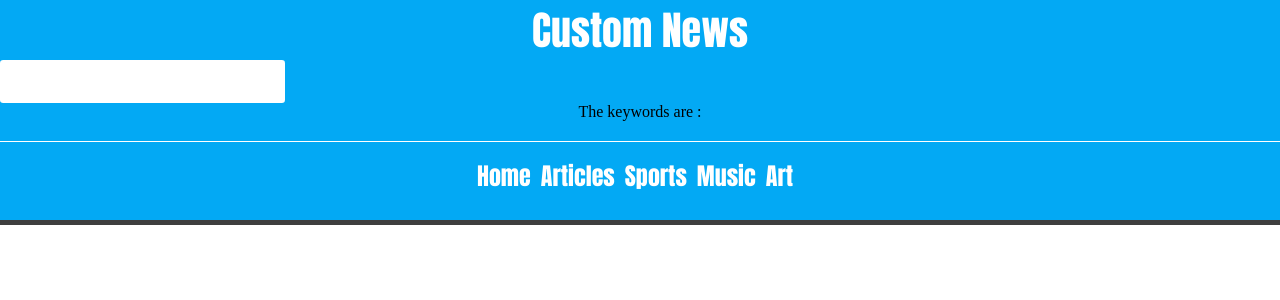
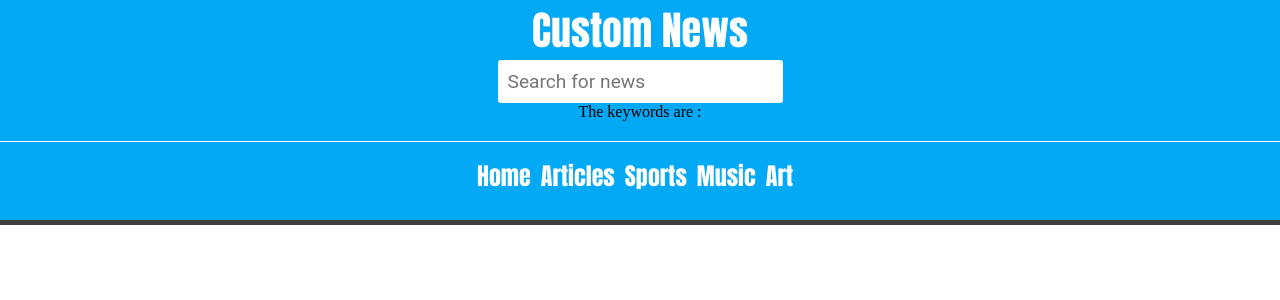
Before and after one commit to anniepuy/react-news-app, a React (Vite) app: page / in a window 1280 px wide. Shown: the top 300 px of the page. Built offline with nearby package versions, Linux system fonts and the light colour scheme.

Commit message:
using inline styles to dynamically change element style based on state

```diff
--- a/src/components/header/header.jsx
+++ b/src/components/header/header.jsx
@@ -11,11 +11,12 @@ import Navigation from './nav.jsx';
 import { useState } from 'react';
 
 const Header = () => {
-
+    const [active, setActive] = useState(false)
     const [keywords, setKeywords] = useState('');
 
-
     const handleInputChange = (event) => {
+        const value = event.target.value === '' ? 'active':'not-active';
+        setActive(value)
         setKeywords(event.target.value);
 
     }
@@ -25,11 +26,13 @@ const Header = () => {
             <div className = "logo">
                 Custom News
             </div>
-            <input
+            <input className = {active ? 'active' : 'not-active'}
                 onChange={handleInputChange}
+                type="text"
+                placeholder="Search for news"
             />
             The keywords are : {keywords}
-        <Navigation />
+            <Navigation />
         </header>
     )
 }
--- a/src/components/news_list_item.jsx
+++ b/src/components/news_list_item.jsx
@@ -9,12 +9,14 @@ Purpose: using props to pass static file data from main.jsx to child component.
 const NewsItem = (props) => {
     <>
         return (
-            <div key={props.id}>
-                <h3>{props.title}</h3>
+
+            <div className = "news_item" key={props.item.id}>
+                <h3>{props.item.title}</h3>
                 <div>
-                    {props.feed}
+                    {props.item.feed}
                 </div>
             </div>
+
         )
     </>
 }
--- a/src/styles/styles.css
+++ b/src/styles/styles.css
@@ -24,7 +24,7 @@ header input{
     font-family: 'Roboto', sans-serif;
     color: #333;
     font-size: 1.2rem;
-    margin: o auto;
+    margin: 0 auto;
     padding: 10px;
     border-radius: 0.2rem;
     background-color: rgb(255, 255, 255);
@@ -76,3 +76,9 @@ nav {
     box-sizing: border-box;
     border-bottom: 1px solid grey;
 }
+
+.active {
+    outline: none;
+    border: 3px solid red;
+    box-shadow: 0 0 10px rgba(255, 0, 0, 0.3);
+}
```
